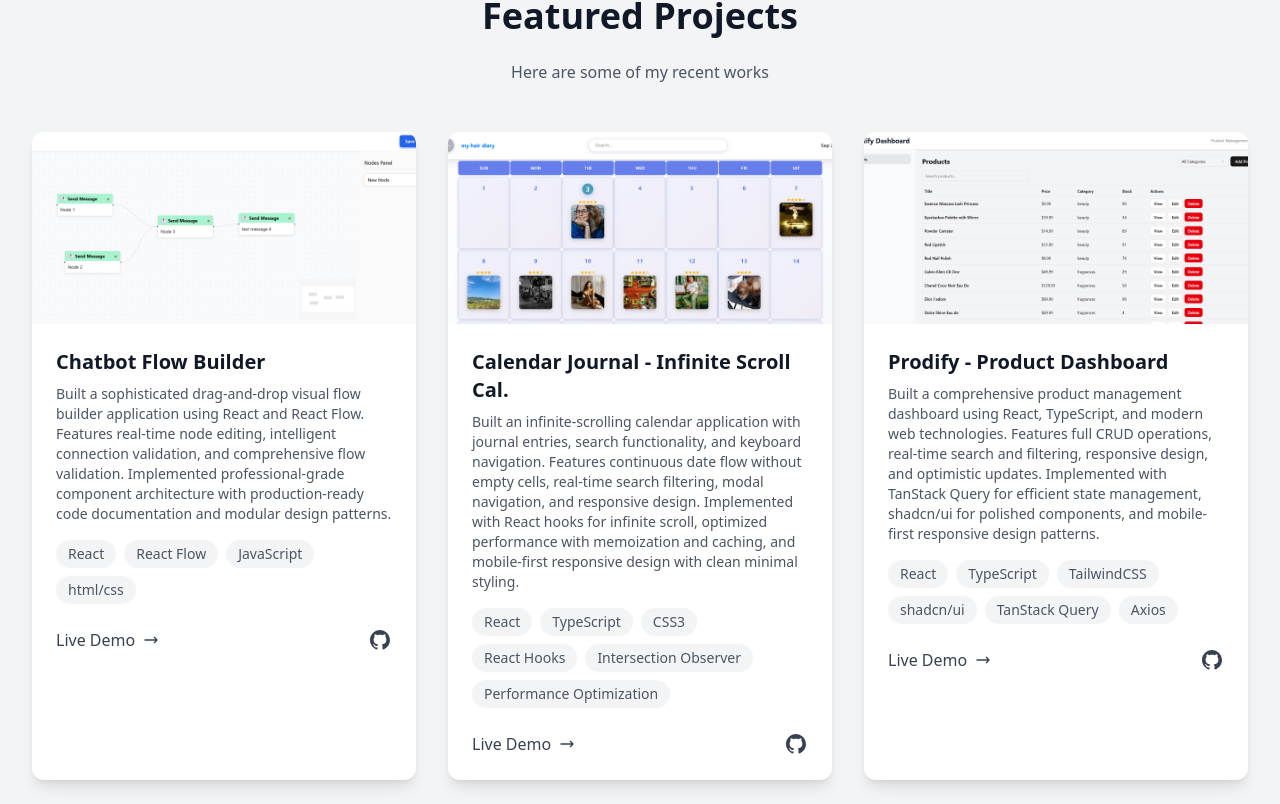
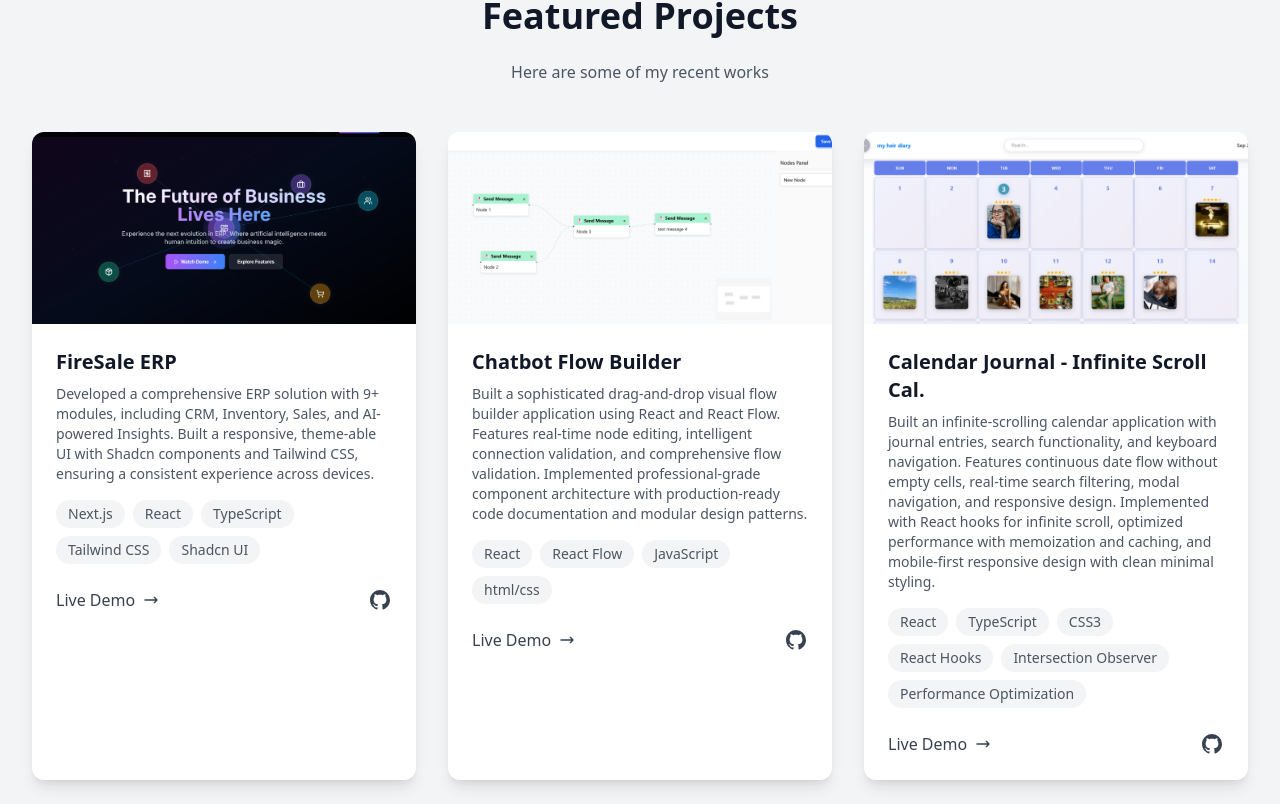
Before and after one commit to Bhupendra-Maurya/portfolio, a React (Vite) app: page / in a window 1280 px wide. Shown: the part 2136-2940 px from the top of the page. Built offline with nearby package versions, Linux system fonts and the light colour scheme.

Commit message:
add new project FireSale ERP

```diff
--- a/src/components/Projects.tsx
+++ b/src/components/Projects.tsx
@@ -9,6 +9,19 @@ interface Project {
 
 const Projects = () => {
   const projects: Project[] = [
+    {
+      title: "FireSale ERP",
+      description:
+        "Developed a comprehensive ERP solution with 9+ modules, including CRM, Inventory, Sales, and AI-powered Insights. Built a responsive, theme-able UI with Shadcn components and Tailwind CSS, ensuring a consistent experience across devices.",
+                // Integrated Google's Genkit to create an AI agent that provides automated business summaries, opportunities, and recommendations based on user-provided data.",
+
+      image: "firesale-erp.png",
+      technologies: ["Next.js", "React", "TypeScript", "Tailwind CSS", "Shadcn UI"],
+      liveLink: "https://fire-sale-erp.vercel.app/",
+      githubLink: "https://github.com/Bhupendra-Maurya/FireSale-ERP",
+
+    }
+    ,
     {
       title: "Chatbot Flow Builder",
       description:
```
Also changed, not shown: public/firesale-erp.png (added).
